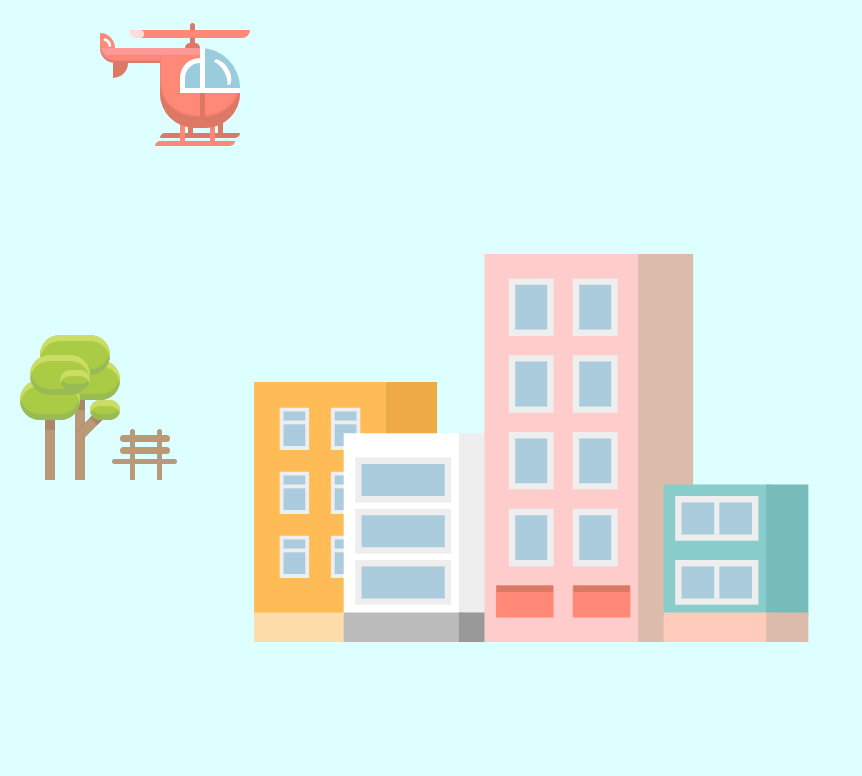
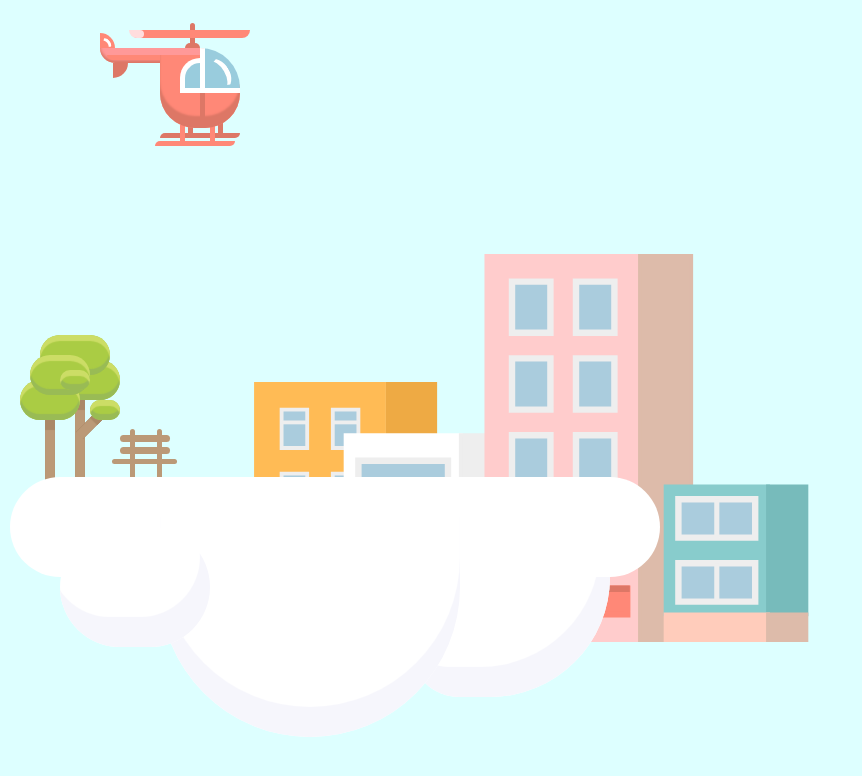
Before and after one commit to deryatanriverdi88/helicopter-illustration, a React (Create React App) app: page / in a window 1280 px wide. Shown: the top 776 px of the page, without its empty margins (0-862 px from the left). Built offline with nearby package versions, Linux system fonts and the light colour scheme.

Commit message:
clouds are added

```diff
--- a/src/App.css
+++ b/src/App.css
@@ -438,3 +438,48 @@ top: 15px;
   left: 45px;
   top: -30px;
 }
+
+.cloud{
+  position: absolute;
+  top: 477px;
+  left: 10px;
+}
+
+.cloud ul li{
+ position: relative;
+ background: white;
+ border-radius: 90px;
+ width: 650px;
+ height: 100px;
+
+}
+
+.cloud ul li:nth-child(2){
+  width: 150px;
+  height: 120px;
+  left: 50px;
+  top: -50px;
+  border-radius: 90px;
+  z-index: 3;
+  box-shadow: inset -10px -30px 1px #f6f6fc;
+}
+
+.cloud ul li:nth-child(3){
+  left: 150px;
+  top:-180px;
+  width: 300px;
+  height: 220px;
+  border-radius: 0 0 290px 290px;
+  z-index: 2;
+  box-shadow: inset -0px -30px 1px #f6f6fc;
+}
+
+.cloud ul li:nth-child(4){
+  top: -340px;
+  left: 400px;
+  width: 200px;
+  height: 120px;
+  border-radius: 0 0 290px 120px;
+  z-index: 1;
+  box-shadow: inset -10px -30px 1px #f6f6fc;
+}
--- a/src/App.js
+++ b/src/App.js
@@ -50,7 +50,14 @@ function App() {
           <li></li>
         </ul>
       </div>
-      <div className="cloud"></div>
+      <div className="cloud">
+        <ul>
+          <li></li>
+          <li></li>
+          <li></li>
+          <li></li>
+        </ul>
+      </div>
 
       <svg viewBox="0 0 100 100">
 
```
